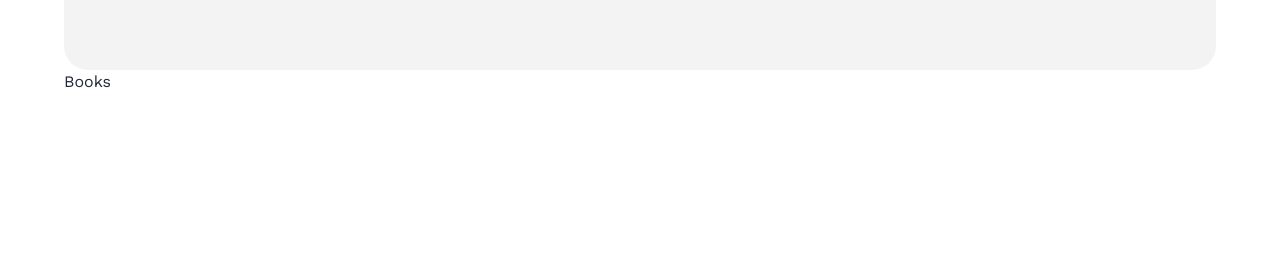
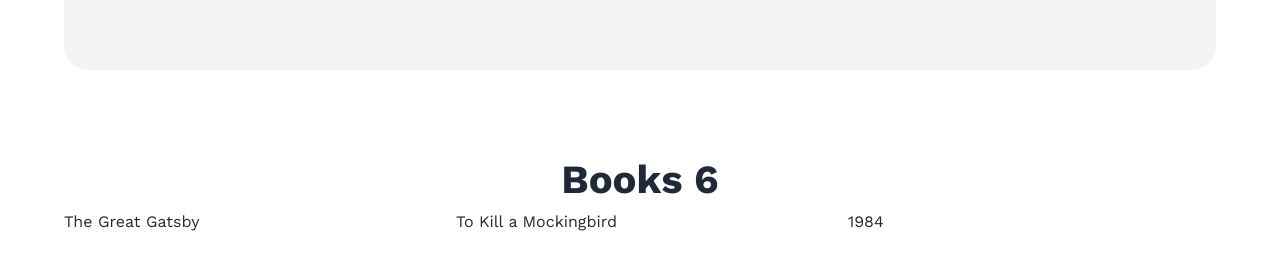
Before and after one commit to roufrubel/assignment-08-book-vibe, a React (Vite) app: page / in a window 1280 px wide. Shown: the part 551-812 px from the top of the page. Built offline with nearby package versions, Linux system fonts and the light colour scheme.

Commit message:
books data loaded and displayed

```diff
--- /dev/null
+++ b/public/books.json
@@ -0,0 +1,80 @@
+[
+    {
+      "bookId": 1,
+      "bookName": "The Great Gatsby",
+      "author": "F. Scott Fitzgerald",
+      "image": "https://example.com/great_gatsby.jpg",
+      "review": "A classic novel that explores themes of wealth, society, and the American Dream.",
+      "totalPages": 180,
+      "rating": 4.5,
+      "category": "Fiction",
+      "tags": ["Classic", "American Literature", "1920s", "Wealth"],
+      "publisher": "Charles Scribner's Sons",
+      "yearOfPublishing": 1925
+    },
+    {
+      "bookId": 2,
+      "bookName": "To Kill a Mockingbird",
+      "author": "Harper Lee",
+      "image": "https://example.com/to_kill_a_mockingbird.jpg",
+      "review": "A gripping, heart-wrenching, and wholly remarkable tale of coming-of-age in a South poisoned by virulent prejudice.",
+      "totalPages": 281,
+      "rating": 4.8,
+      "category": "Fiction",
+      "tags": ["Classic", "Civil Rights", "Southern Gothic", "Legal Drama"],
+      "publisher": "J.B. Lippincott & Co.",
+      "yearOfPublishing": 1960
+    },
+    {
+      "bookId": 3,
+      "bookName": "1984",
+      "author": "George Orwell",
+      "image": "https://example.com/1984.jpg",
+      "review": "A dystopian social science fiction novel and cautionary tale about the dangers of totalitarianism.",
+      "totalPages": 328,
+      "rating": 4.7,
+      "category": "Science Fiction",
+      "tags": ["Dystopian", "Political Fiction", "Totalitarianism", "Classic"],
+      "publisher": "Secker & Warburg",
+      "yearOfPublishing": 1949
+    },
+    {
+      "bookId": 4,
+      "bookName": "Pride and Prejudice",
+      "author": "Jane Austen",
+      "image": "https://example.com/pride_and_prejudice.jpg",
+      "review": "A romantic novel that charts the emotional development of the protagonist, Elizabeth Bennet.",
+      "totalPages": 279,
+      "rating": 4.6,
+      "category": "Romance",
+      "tags": ["Classic", "Romance", "British Literature", "Satire"],
+      "publisher": "T. Egerton, Whitehall",
+      "yearOfPublishing": 1813
+    },
+    {
+      "bookId": 5,
+      "bookName": "The Catcher in the Rye",
+      "author": "J.D. Salinger",
+      "image": "https://example.com/catcher_in_the_rye.jpg",
+      "review": "A novel about teenage rebellion and angst, capturing the complex emotions of adolescence.",
+      "totalPages": 214,
+      "rating": 4.3,
+      "category": "Fiction",
+      "tags": ["Classic", "Coming-of-Age", "Teenage Angst", "1950s"],
+      "publisher": "Little, Brown and Company",
+      "yearOfPublishing": 1951
+    },
+    {
+      "bookId": 6,
+      "bookName": "The Hobbit",
+      "author": "J.R.R. Tolkien",
+      "image": "https://example.com/the_hobbit.jpg",
+      "review": "A fantasy novel that introduces the world of Middle-earth and follows the adventures of Bilbo Baggins.",
+      "totalPages": 310,
+      "rating": 4.7,
+      "category": "Fantasy",
+      "tags": ["Fantasy", "Adventure", "Middle-earth", "Classic"],
+      "publisher": "George Allen & Unwin",
+      "yearOfPublishing": 1937
+    }
+  ]
--- a/src/components/Banner/Banner.jsx
+++ b/src/components/Banner/Banner.jsx
@@ -1,3 +1,4 @@
+import { Link } from "react-router-dom";
 
 
 const Banner = () => {
@@ -5,7 +6,7 @@ const Banner = () => {
         <div className="flex flex-col md:flex-row md:items-center md:justify-between bg-[#1313130D] rounded-3xl p-2 md:p-32 space-x-10 mt-10">
             <div className="w-full md:w-3/5">
                 <h2 className="text-5xl font-bold">Books to freshen up your bookshelf</h2>
-                <button className="btn bg-[#23BE0A] px-6 py-2 rounded-xl text-xl text-white font-bold mt-16">View The List</button>
+                <Link to="/listedbooks"><button className="btn bg-[#23BE0A] px-6 py-2 rounded-xl text-xl text-white font-bold mt-16">View The List</button></Link>
             </div>
             <div  className="w-full md:w-2/5">
                 <img src="https://i.ibb.co/GVq5kNf/bannerbook.png" alt="bannerbook" />
--- /dev/null
+++ b/src/components/Book/Book.jsx
@@ -0,0 +1,11 @@
+
+
+const Book = ({book}) => {
+    return (
+        <div>
+            <h2>{book.bookName}</h2>
+        </div>
+    );
+};
+
+export default Book;
--- a/src/components/Books/Books.jsx
+++ b/src/components/Books/Books.jsx
@@ -1,9 +1,22 @@
+import { useEffect, useState } from "react";
+import Book from "../Book/Book";
 
 
 const Books = () => {
+    const [books, setBooks] = useState([]);
+    useEffect( () => {
+        fetch('books.json')
+        .then(res => res.json())
+        .then(data => setBooks(data));
+    }, [])
     return (
-        <div>
-            <h4>Books</h4>
+        <div className="mt-20">
+            <h4 className="text-[40px] font-bold text-center">Books {books.length}</h4>
+            <div className="grid grid-cols-1 md:grid-cols-3 gap-6">
+                {
+                    books.map(book => <Book key={book.id} book={book}></Book>)
+                }
+            </div>
         </div>
     );
 };
```
